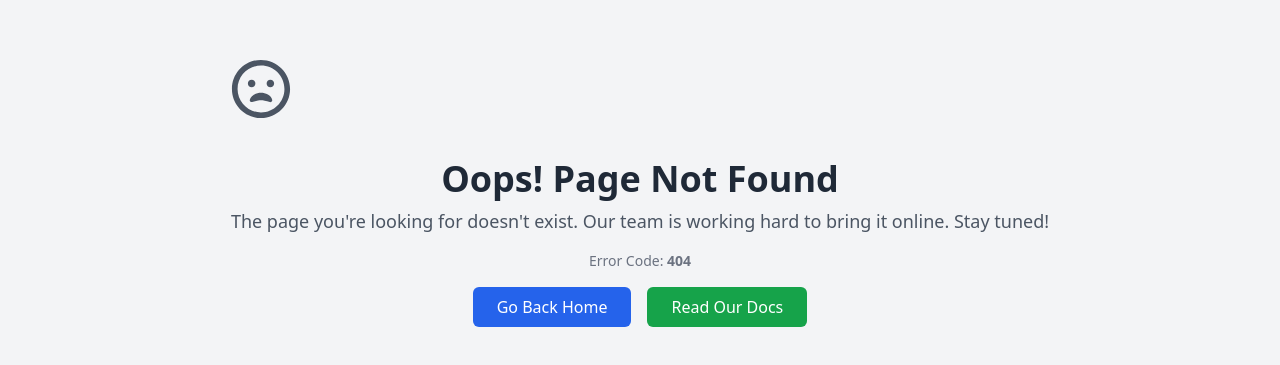
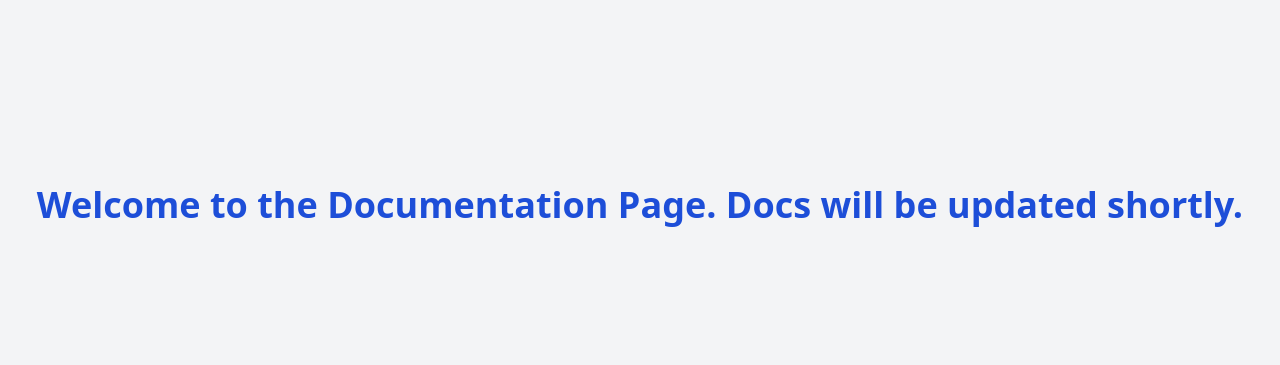
Before and after one commit to SOGeKING-NUL/IncentiX, a React (Vite) app: page /docs in a window 1280 px wide. Before the commit this address led to /404. Shown: the part 195-560 px from the top of the page. Built offline with nearby package versions, Linux system fonts and the light colour scheme.

Commit message:
error page

```diff
--- a/src/App.jsx
+++ b/src/App.jsx
@@ -8,8 +8,8 @@ import LandingPage from './pages/Landingpage.jsx';
 import About from './components/Aboutus.jsx';
 
 import WalletConnection from './components/Walletconnection.jsx';
-import NotRoutedDefined from './components/Error404.jsx';
 
+import NotFound from './components/NotFound.jsx';
 
 
 import { useAuth0 } from "@auth0/auth0-react";
@@ -17,6 +17,7 @@ import RoleSelection from './components/Question.jsx';
 import ContributorProfile from './pages/Profile/ContributorProfile.jsx';
 import MaintainerProfile from './pages/Profile/Maintainerprofile.jsx';
 import CreateBounty from './components/Maintainer/CreateBounty.jsx';
+import Docs from './components/Docs.jsx';
 
 const App = () => {
   const {isAuthenticated} = useAuth0();
@@ -36,17 +37,19 @@ const App = () => {
             {/* Dashboard Routes */}
             <Route path="/maintainer" element={<MaintainerDashboard />} />
             <Route path="/contributor" element={<ContributorDashboard />} />
-            <Route path="/404" element={<NotRoutedDefined />} />
+
+
 
             <Route path="/role" element={<RoleSelection />} />
             <Route path="/contributor/profile" element={<ContributorProfile />} />
             <Route path="/maintainer/profile" element={<MaintainerProfile />} />
             <Route path="/maintainer/bounties" element={<CreateBounty />} />
+            <Route path="/docs" element={<Docs />} />
 
 
+            <Route path="*" element={<NotFound />} />
 
-            {/* Redirect for undefined routes */}
-            <Route path="*" element={<Navigate to="/404" />} />
+
           </Routes>
         </main>
       </div>
--- /dev/null
+++ b/src/components/Docs.jsx
@@ -0,0 +1,12 @@
+// Docs.jsx
+import React from 'react';
+
+function Docs() {
+  return (
+    <div className="flex items-center justify-center h-screen bg-gray-100">
+      <h1 className="text-4xl font-bold text-blue-700">Welcome to the Documentation Page. Docs will be updated shortly.</h1>
+    </div>
+  );
+}
+
+export default Docs;
--- a/src/components/Error404.jsx
+++ /dev/null
@@ -1,43 +0,0 @@
-// NotRoutedDefined.jsx
-
-import React from 'react';
-import { FaRegFrownOpen } from 'react-icons/fa'; // Using a sad face icon to indicate error
-import { Link } from 'react-router-dom'; // Assuming you are using React Router for navigation
-
-const NotRoutedDefined = () => {
-  return (
-    <div className="flex flex-col flex justify-center item-center items-center justify-center min-h-screen bg-gray-100 p-6">
-      <div className="text-center    ">
-        <FaRegFrownOpen className="text-6xl flex justify-center item-center  text-gray-600 mb-10" />
-        <h1 className="text-4xl font-bold text-gray-800 mb-2">Oops! Page Not Found</h1>
-        <p className="text-lg text-gray-600 mb-4">
-          The page you're looking for doesn't exist. Our team is working hard to bring it online. Stay tuned!
-        </p>
-        <p className="text-sm text-gray-500 mb-4">
-          Error Code: <span className="font-semibold">404</span>
-        </p>
-
-        <div className="flex justify-center item-center space-x-4">
-          <Link
-            to="/"
-            className="px-6 py-2 bg-blue-600 text-white rounded-md hover:bg-blue-700 transition duration-200"
-          >
-            Go Back Home
-          </Link>
-          <Link
-            to="/docs"
-            className="px-6 py-2 bg-green-600 text-white rounded-md hover:bg-green-700 transition duration-200"
-          >
-            Read Our Docs
-          </Link>
-        </div>
-
-        <div className="mt-6">
-
-        </div>
-      </div>
-    </div>
-  );
-};
-
-export default NotRoutedDefined;
--- /dev/null
+++ b/src/components/NotFound.jsx
@@ -0,0 +1,36 @@
+// NotFound.jsx
+import React from 'react';
+import { useNavigate, Link } from 'react-router-dom';
+
+function NotFound() {
+  const navigate = useNavigate();
+
+  // Go back to the previous page
+  const handleGoBack = () => {
+    navigate(-1); // -1 goes to the previous page in history
+  };
+
+  return (
+    <div className="flex flex-col items-center justify-center h-screen bg-gray-100">
+      {/* Icon Symbol */}
+      <div className="text-6xl mb-4">🚫</div>
+      <h1 className="text-4xl font-bold text-red-600 mb-4">404 - Page Not Found</h1>
+      <p className="text-lg text-gray-700 mb-8">Oops! The page you are looking for does not exist.</p>
+      <div className="flex space-x-4">
+        {/* Go Back Button */}
+        <button
+          onClick={handleGoBack}
+          className="px-4 py-2 bg-blue-500 text-white rounded-md hover:bg-blue-600 transition"
+        >
+          Go Back
+        </button>
+        {/* Read Our Docs Button */}
+        <Link to="/docs" className="px-4 py-2 bg-green-500 text-white rounded-md hover:bg-green-600 transition">
+          Read Our Docs
+        </Link>
+      </div>
+    </div>
+  );
+}
+
+export default NotFound;
```
